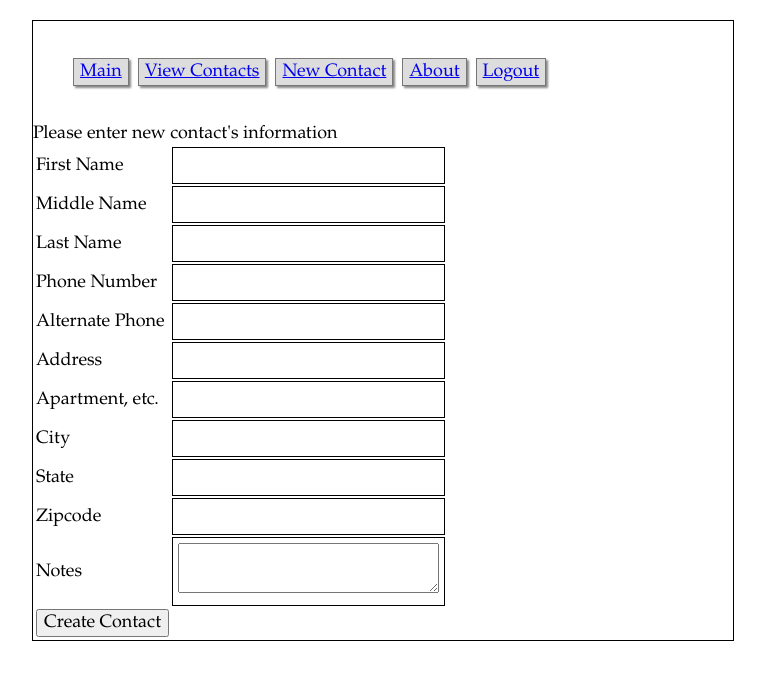
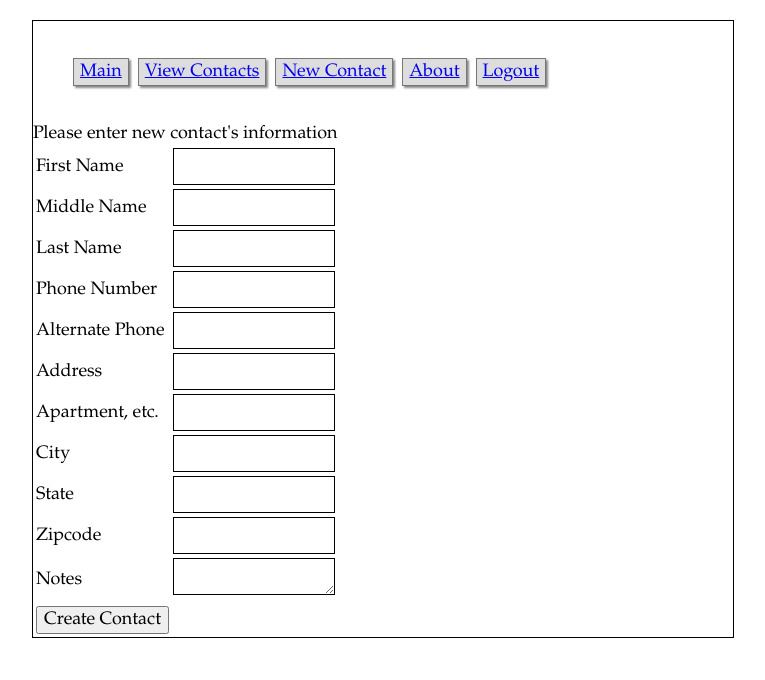
Before and after one commit to peterjmartinson/Kontakty, a PHP site: page /newKontakt.php in a window 1280 px wide. Shown: the top 680 px of the page, without its empty margins (257-1022 px from the left). Run offline with PHP 8.4, Linux system fonts and the light colour scheme; the visitor is signed in with stand-in values (Sample User, id 1); data that the repository does not hold is empty.

Commit message:
Better input fields

```diff
--- a/kontakty.css
+++ b/kontakty.css
@@ -30,7 +30,7 @@ tr, td {}
   margin-left : 40px;
 }
 
-.field {
+input.field, textarea.field {
   border        : 1px solid black;
   border-radius : 0px;
   width         : 150px;
@@ -39,14 +39,11 @@ tr, td {}
   margin        : 0px;
 }
 
-.login {
-  border : none;
+input.field:focus, textarea.field:focus {
+  background    : antiquewhite;
+  outline-width : 0;
 }
 
 .filter {
   border : none;
 }
-
-input:focus {
- outline-width : 0px;
-}
--- a/logout.php
+++ b/logout.php
@@ -3,8 +3,10 @@
 
   require_once 'konfunctions.php';
 	echo "<!DOCTYPE html>\n<html>";
-	echo "<head><title>Logout</title></head>";
-	echo "<body";
+	echo "<head><title>Logout</title>"
+     . "<link rel='stylesheet' href='kontakty.css' type='text/css'>"
+     . "</head>";
+	echo "<body>";
 
 	echo "<br>This is the logout page<br>";
 
--- a/newKontakt.php
+++ b/newKontakt.php
@@ -41,67 +41,67 @@
 				<table class='contact'>
 				  <tr>
 						<td>First Name</td>
-						<td class='field'><input class='filter' type='text' maxlength='16'
+						<td><input class='field' type='text' maxlength='16'
 							name='first'>
 						</td>
 					</tr>
 					<tr>
 						<td>Middle Name</td>
-						<td class='field'><input class='filter' type='text' maxlength='16'
+						<td><input class='field' type='text' maxlength='16'
 							name='middle'>
 						</td>
 					</tr>
 					<tr>
 						<td>Last Name</td>
-						<td class='field'><input class='filter' type='text' maxlength='16'
+						<td><input class='field' type='text' maxlength='16'
 							name='last'>
 						</td>
 					</tr>
 					<tr>
 						<td>Phone Number</td>
-						<td class='field'><input class='filter' type='text' maxlength='10'
+						<td><input class='field' type='text' maxlength='10'
 							name='phone_1'>
 						</td>
 					</tr>
 					<tr>
 						<td>Alternate Phone</td>
-						<td class='field'><input class='filter' type='text' maxlength='10'
+						<td><input class='field' type='text' maxlength='10'
 							name='phone_2'>
 						</td>
 					</tr>
 					<tr>
 						<td>Address</td>
-						<td class='field'><input class='filter' type='text' maxlength='16'
+						<td><input class='field' type='text' maxlength='16'
 							name='street_1'>
 						</td>
 					</tr>
 					<tr>
 						<td>Apartment, etc.</td>
-						<td class='field'><input class='filter' type='text' maxlength='16'
+						<td><input class='field' type='text' maxlength='16'
 							name='street_2'>
 						</td>
 					</tr>
 					<tr>
 						<td>City</td>
-						<td class='field'><input class='filter' type='text' maxlength='16'
+						<td><input class='field' type='text' maxlength='16'
 							name='city'>
 						</td>
 					</tr>
 					<tr>
 						<td>State</td>
-						<td class='field'><input class='filter' type='text' maxlength='2'
+						<td><input class='field' type='text' maxlength='2'
 							name='state'>
 						</td>
 					</tr>
 					<tr>
 						<td>Zipcode</td>
-						<td class='field'><input class='filter' type='text' maxlength='16'
+						<td><input class='field' type='text' maxlength='16'
 							name='zip'>
 						</td>
 					</tr>
 					<tr>
 						<td>Notes</td>
-						<td class='field'><textarea maxlength='4096'
+						<td><textarea class='field' maxlength='4096'
 							name='notes'></textarea>
 						</td>
 					</tr>
--- a/signup.php
+++ b/signup.php
@@ -81,7 +81,6 @@
 											.   "pass = :pass";
         try {
 					$query = $konnection->prepare($queryNewUser);
-					print_r($query);
 					$query->bindParam(':user', $user);
 					$query->bindParam(':pass', $pass);
 					$query->execute();
--- a/view.php
+++ b/view.php
@@ -175,7 +175,7 @@ _END;
 		echo "<br> <table border='1' class='view'>";
 
 		foreach ( $queryResult as $row ) {
-		  echo "<tr><td><a href='updateKontakt?id=$field'>Edit</a></td><td>";
+		  echo "<tr><td><a href='updateKontakt.php?id=$field'>Edit</a></td><td>";
 			echo $row['first'].' ';
 			if ( $row['middle'] != '' ) {
 			  echo $row['middle'].' ';
```
Also changed, not shown: login.php (+4 -4 lines), 2 other files.
